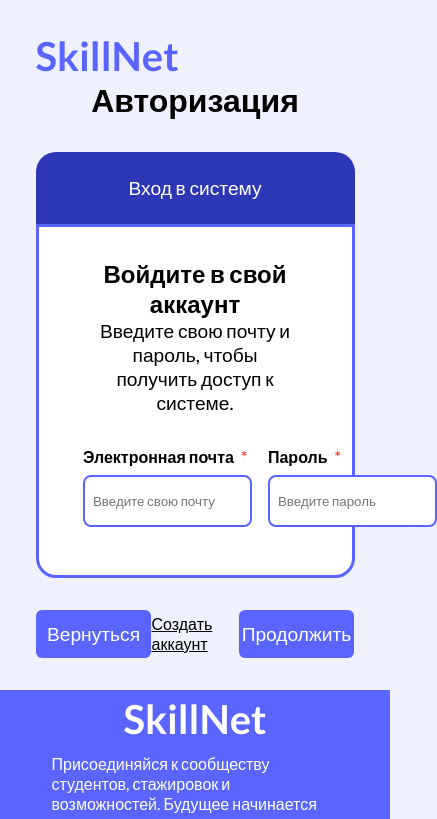
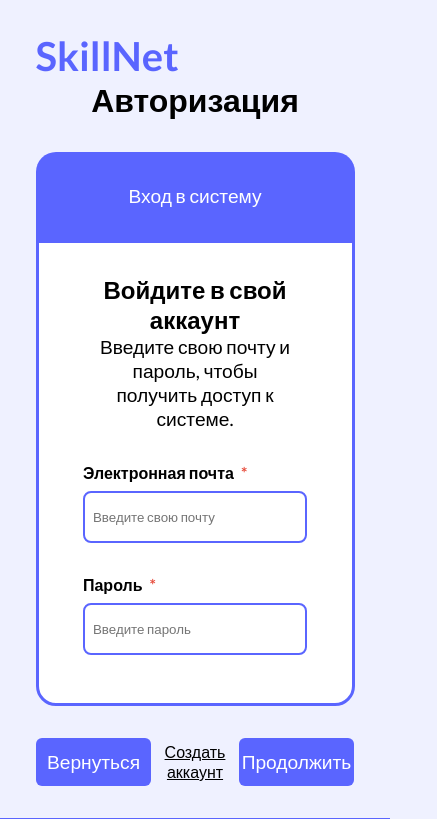
Before and after one commit to Adilet25/skillnet, a React (Vite) app: page /login in a window 390 px wide. Shown: the top 819 px of the page, 437 px wide, since content can reach past the window. Built offline with nearby package versions, Linux system fonts and the light colour scheme; some icons are missing.

Commit message:
adaptive auth

```diff
--- a/src/components/Layout/Navbar/Navbar.css
+++ b/src/components/Layout/Navbar/Navbar.css
@@ -29,14 +29,14 @@
     margin-left: 1rem;
   }
 }
-@media screen and (max-width: 425px) {
+@media screen and (max-width: 580px) {
   .navtext {
     display: none;
+  }
+  .navMenu_btn {
+    display: block !important;
   }
   .navMain_block {
     justify-content: space-between;
   }
-  .navMenu_btn {
-    display: block !important;
-  }
 }
--- a/src/components/MultiStepAuth/MultiAuth.css
+++ b/src/components/MultiStepAuth/MultiAuth.css
@@ -22,6 +22,7 @@
   text-decoration: underline;
   cursor: pointer;
   transition: 0.2s ease-in-out;
+  text-align: center;
 }
 .mainBlock_already:hover {
   color: var(--colorMain);
@@ -87,7 +88,7 @@
   align-items: center;
 }
 
-/*! Address */
+/*! Choose */
 .chsMain_block {
   display: flex;
   flex-direction: column;
@@ -132,3 +133,73 @@
   gap: 1rem;
   width: 80%;
 }
+
+/*! Login */
+.loginInput_block {
+  display: grid;
+  grid-template-columns: repeat(2, 1fr);
+  gap: 1rem;
+  width: 90%;
+  margin-top: 2rem;
+}
+.loginBlock_nav {
+  display: flex;
+  flex-direction: row;
+  background-color: var(--colorMain);
+  padding: 2rem;
+  justify-content: space-around;
+  border-radius: 20px 20px 0 0;
+  color: white;
+}
+@media screen and (max-width: 950px) {
+  .inputMain_block {
+    grid-template-columns: repeat(1, 1fr);
+  }
+}
+@media screen and (max-width: 768px) {
+  .mainBlock_nav > div {
+    flex-direction: column;
+  }
+  .mainBlock_step1 {
+    border-radius: 20px 20px 20px 0;
+  }
+  .mainBlock_step2 {
+    border-radius: 0px 40px 40px 0;
+  }
+  .mainBlock_step3 {
+    border-radius: 0px 20px 0px 0;
+  }
+  .mainBlock_step1 {
+    border-radius: 20px 40px 40px 0;
+  }
+  .mainBlock_stepstext {
+    display: none;
+  }
+  .chsRadio_block {
+    flex-direction: column;
+    align-items: center;
+  }
+  .chsRadio {
+    width: 90%;
+    margin-bottom: 1rem;
+  }
+}
+@media screen and (max-width: 620px) {
+  .custom-input__input {
+    max-width: 100% !important;
+  }
+  .custom-input__label {
+    width: fit-content;
+    text-wrap: wrap;
+  }
+  .custom-input__select {
+    width: 100%;
+  }
+  .loginInput_block {
+    display: grid;
+    grid-template-columns: repeat(1, 1fr);
+    gap: 1rem;
+    width: 90%;
+    margin-top: 2rem;
+  }
+}
--- a/src/components/MultiStepAuth/MultiStepAuth.jsx
+++ b/src/components/MultiStepAuth/MultiStepAuth.jsx
@@ -88,7 +88,7 @@ function MultiStepAuth() {
                 }}
                 className="mainBlock_step1">
                 <div className="mainBlock_num">1</div>
-                Выбор типа аккаунта
+                <p className="mainBlock_stepstext">Выбор типа аккаунта</p>
               </div>
               <div
                 style={{
@@ -99,7 +99,7 @@ function MultiStepAuth() {
                 }}
                 className="mainBlock_step2">
                 <div className="mainBlock_num">2</div>
-                Ввод данных
+                <p className="mainBlock_stepstext">Ввод данных</p>
               </div>
               <div
                 style={{
@@ -110,7 +110,7 @@ function MultiStepAuth() {
                 }}
                 className="mainBlock_step3">
                 <div className="mainBlock_num">3</div>
-                Подтверждение почты
+                <p className="mainBlock_stepstext">Подтверждение почты</p>
               </div>
             </div>
             <div className="mainBlock_step">{step}</div>
--- a/src/components/MultiStepAuth/forms/LoginForm.jsx
+++ b/src/components/MultiStepAuth/forms/LoginForm.jsx
@@ -4,14 +4,14 @@ import "../MultiAuth.css";
 import CustomInput from "../../Templates/CustomInput.jsx";
 
 export function LoginForm() {
-    // данные нигде не созроняются
+  // данные нигде не созроняются
   return (
     <Container maxWidth="xl">
       <h1 style={{ textAlign: "center" }}>Авторизация</h1>
       <div className="mainBlock">
         <form>
           <div className="mainBlock_info">
-            <div className="mainBlock_nav">
+            <div className="loginBlock_nav">
               <div className="mainBlock_step1" style={{ fontSize: "1.2rem" }}>
                 Вход в систему
               </div>
@@ -26,12 +26,9 @@ export function LoginForm() {
                   </h2>
                 </div>
                 <div
+                  className="loginInput_block"
                   style={{
-                    display: "grid",
-                    gridTemplateColumns: "repeat(2,1fr)",
-                    gap: "1rem",
-                    width: "90%",
-                    marginTop: "2rem",
+
                   }}>
                   <CustomInput
                     label="Электронная почта"
--- a/src/components/Templates/CustomInput.jsx
+++ b/src/components/Templates/CustomInput.jsx
@@ -54,6 +54,7 @@ const CustomInput = ({
           className={`custom-input__input ${
             error ? "custom-input__input--error" : ""
           }`}
+
           style={{ height }}
           required={required}
         />
```
